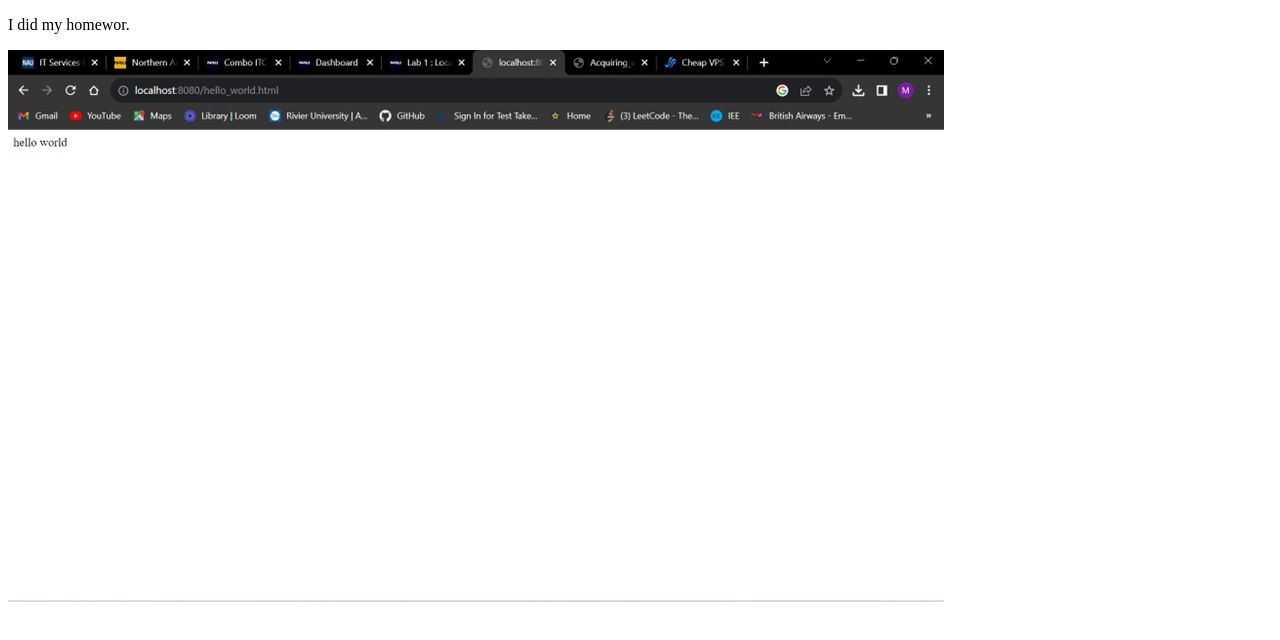
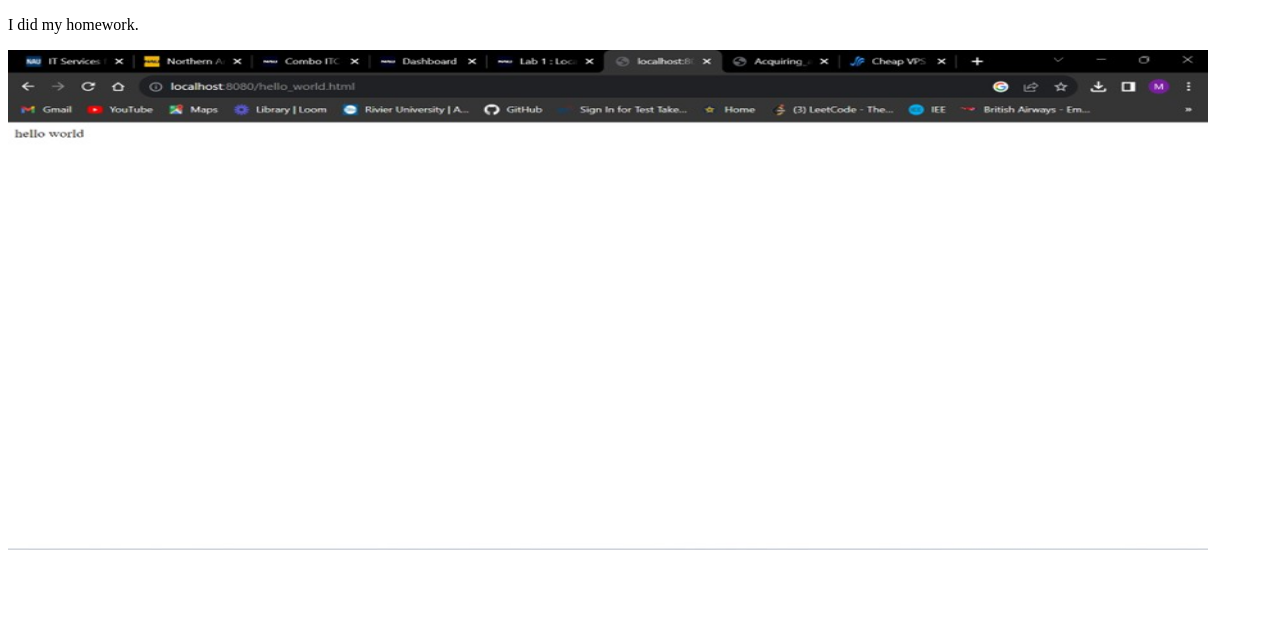
Before and after one commit to mounikamaddi/my-first-static-web-app, a JavaScript app: page / in a window 1280 px wide. Shown: the top 640 px of the page. Built offline with nearby package versions, Linux system fonts and the light colour scheme; the HTML template or start-up script is replaced by a standard one.

Commit message:
Update App.js
c-3

```diff
--- a/src/App.js
+++ b/src/App.js
@@ -1,12 +1,15 @@
-import Lab1 from './Lab1.jpg';
-import React from 'react';
+import Lab1Img from './Lab1.jpg';
 
 function App() {
-  const value = 'World';
-  return <div>
-            <p> I did my homewor.</p>
-    <img src={Lab1}/>
-    </div>;
+  return (
+    <div>
+      <p>
+        I did my homework.
+      </p>
+      <img src={Lab1Img} width="1200" height="500" alt="Lab1"/>
+
+    </div>
+  );
 }
 
 export default App;
```
